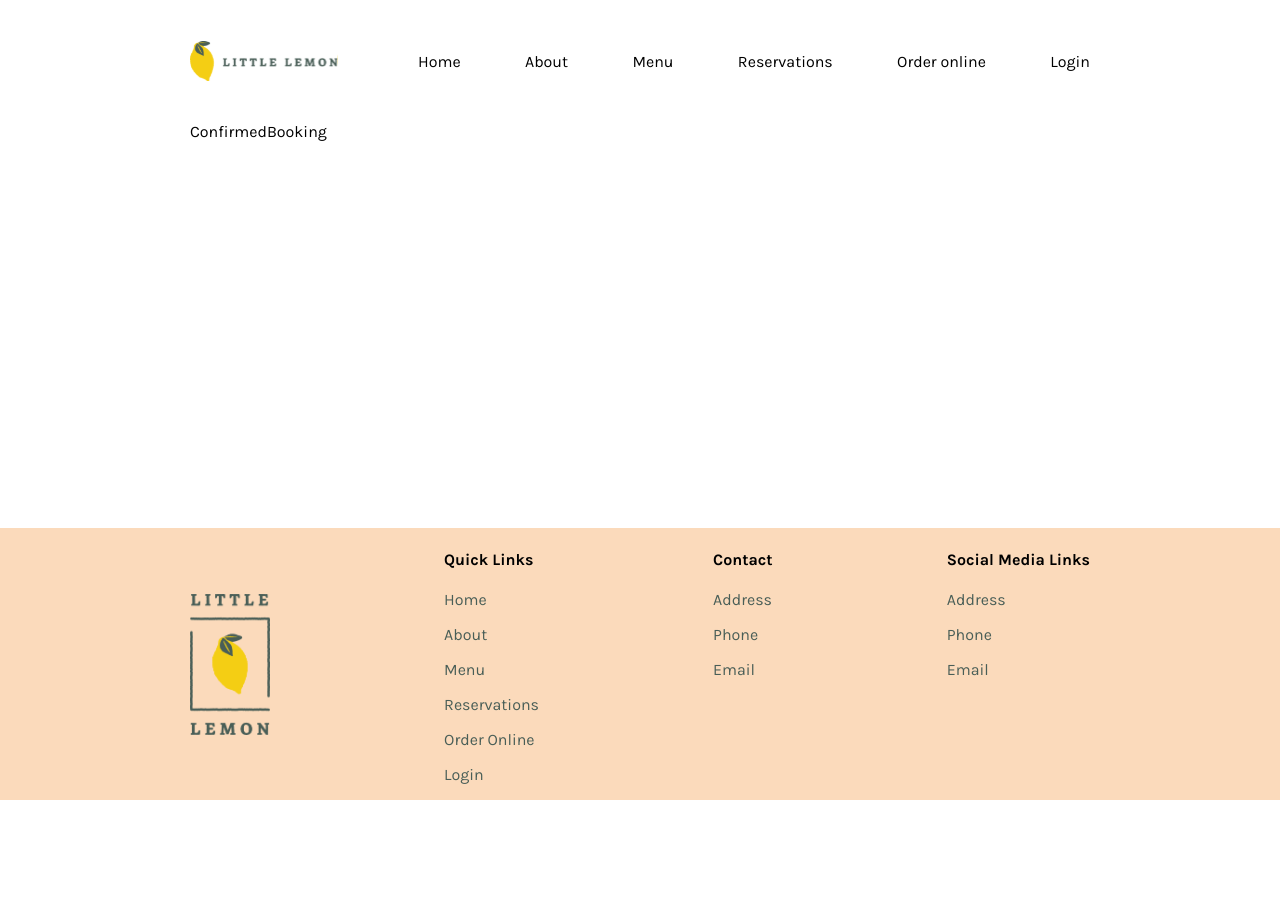
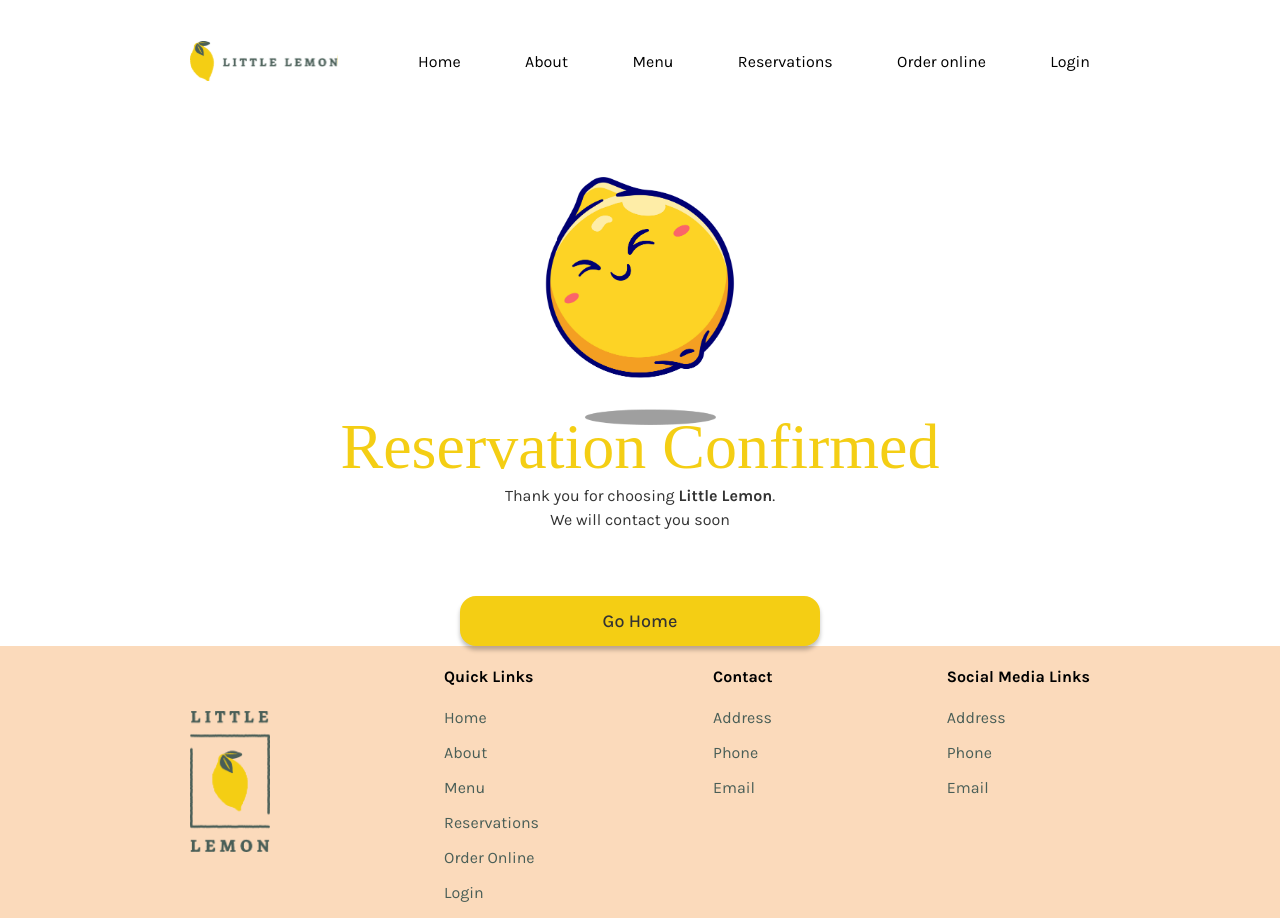
Before and after one commit to ahmed-karim-lahmar/little-lemon, a React (Vite) app: page /confirmed-booking in a window 1280 px wide. Before the commit the page ends 800 px from the top, so only its background shows below. Built offline with nearby package versions, Linux system fonts and the light colour scheme; a web font is replaced by a local one.

Commit message:
feat: add confirmedBooking content. add navigation to buttons

```diff
--- /dev/null
+++ b/src/components/ConfirmedBooking/ConfirmedBooking.module.css
@@ -0,0 +1,37 @@
+.confirmed {
+  position: relative;
+  display: flex;
+  flex-direction: column;
+  align-items: center;
+  margin: 0 auto;
+  margin-top: 48px;
+}
+
+.confirmed img {
+  position: absolute;
+  width: 100%;
+  max-width: 200px;
+  z-index: -1;
+}
+
+.largeText {
+  font-size: 4rem;
+  margin-top: 240px;
+  margin-bottom: -16px;
+  color: var(--primary-color-2);
+  text-align: center;
+}
+
+.descriptionText {
+  text-align: center;
+  color: var(--highlight-color-2);
+}
+
+.bold {
+  font-weight: 700;
+}
+
+.homeBtn {
+  margin-top: 48px;
+  width: max(300px, 40%);
+}
--- a/src/components/ConfirmedBooking/index.jsx
+++ b/src/components/ConfirmedBooking/index.jsx
@@ -1,5 +1,24 @@
+import { Button } from "@components/Shared";
+import styles from "./ConfirmedBooking.module.css";
+import { useNavigate } from "react-router";
+
 const ConfirmedBooking = () => {
-  return <div>ConfirmedBooking</div>;
+  const navigate = useNavigate();
+  return (
+    <section className={styles.confirmed}>
+      <h1 className={`display-title ${styles.largeText}`}>
+        Reservation Confirmed
+      </h1>
+      <p className={`paragraph-text ${styles.descriptionText}`}>
+        Thank you for choosing <span className={styles.bold}>Little Lemon</span>
+        .<br /> We will contact you soon
+      </p>
+      <Button className={styles.homeBtn} onClick={() => navigate("/")}>
+        Go Home
+      </Button>
+      <img src="/cute-lemon.png" alt="Cute Lemon Image" />
+    </section>
+  );
 };
 
 export default ConfirmedBooking;
--- a/src/components/Hero/HeroComp.jsx
+++ b/src/components/Hero/HeroComp.jsx
@@ -1,8 +1,10 @@
 import Button from "@components/Shared/Button";
 import hero from "@assets/hero-image.jpg";
 import styles from "./HeroComp.module.css";
+import { useNavigate } from "react-router";
 
 const Hero = () => {
+  const navigate = useNavigate();
   return (
     <section className={styles.hero}>
       <div className={styles.content}>
@@ -15,7 +17,9 @@
           <span>recipes served with a modern </span>
           twist.
         </p>
-        <Button className={styles.cta}>Reserve a table</Button>
+        <Button className={styles.cta} onClick={() => navigate("/booking")}>
+          Reserve a table
+        </Button>
       </div>
       <div className={styles.content}>
         <img src={hero} alt="Hero Image" className={styles.heroImage} />
--- a/src/components/NotFound/index.jsx
+++ b/src/components/NotFound/index.jsx
@@ -1,7 +1,9 @@
 import { Button } from "@components/Shared";
 import styles from "./NotFound.module.css";
+import { useNavigate } from "react-router";
 
 const NotFound = () => {
+  const navigate = useNavigate();
   return (
     <section className={styles.notFound}>
       <h1 className={`display-title ${styles.largeText}`}>404</h1>
@@ -9,7 +11,9 @@
       <p className={`paragraph-text ${styles.descriptionText}`}>
         Oops! The page you are looking for does not exist.
       </p>
-      <Button className={styles.homeBtn}>Go Home</Button>
+      <Button className={styles.homeBtn} onClick={() => navigate("/")}>
+        Go Home
+      </Button>
     </section>
   );
 };
```
Also changed, not shown: public/cute-lemon.png (added).
